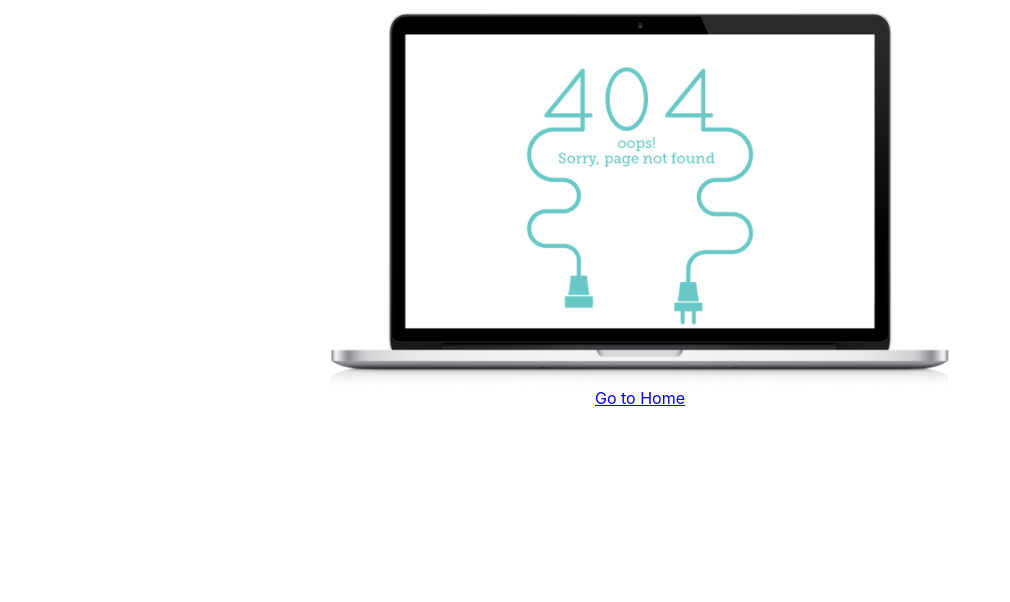
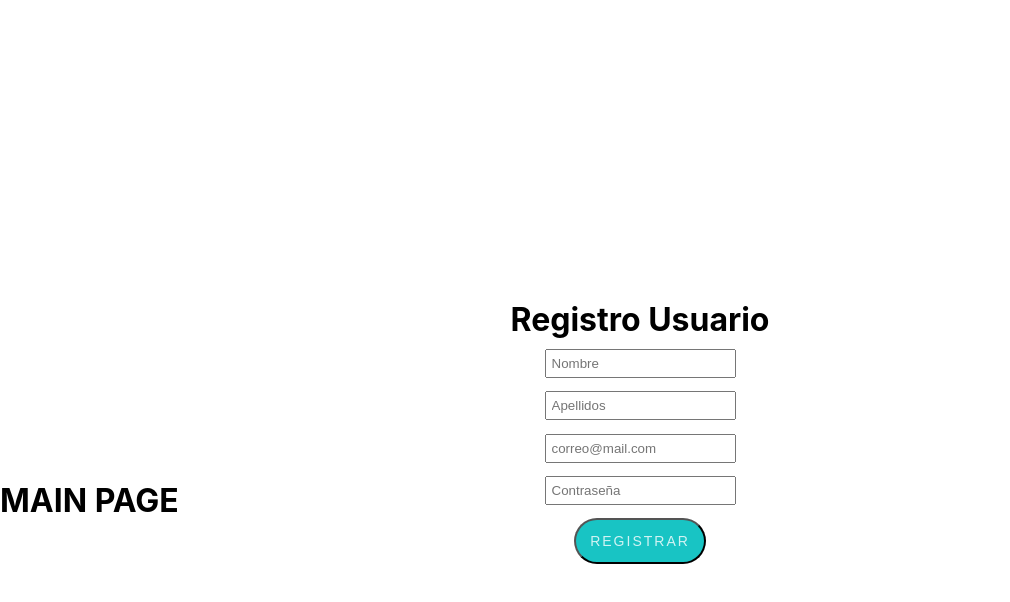
Before and after one commit to jdmejiav/TuPcIdeal, a React (Create React App) app in the folder Frontend/: page /home in a window 1280 px wide. Shown: the top 602 px of the page, without its empty margins (0-1010 px from the left). Built offline with nearby package versions, Linux system fonts and the light colour scheme.

Commit message:
homepage

```diff
--- a/Frontend/src/App.js
+++ b/Frontend/src/App.js
@@ -1,17 +1,22 @@
 
 import React from 'react';
 import Registro from './pages/Registro';
-import Main from './pages/mainpage.jsx'
+import Main from './pages/mainpage.jsx';
 import NotFoundPage from './error/NotFoundPage.jsx';
 import { Route, Switch, BrowserRouter } from 'react-router-dom';
+import Home from './pages/home.jsx';
+
 
 function App() {
   return (
     <BrowserRouter>
       <Switch>
           <Route exact path='/registro' component={Registro} />
+          <Route path="/home" component={Home} />
           <Route exact path='/' component={Main} />
           <Route path="*" component={NotFoundPage} />
+
+
       </Switch>
     </BrowserRouter>
 
--- /dev/null
+++ b/Frontend/src/pages/home.jsx
@@ -0,0 +1,14 @@
+import React, { Component } from 'react'
+import Registro from './Registro'
+
+
+export default class Home extends Component {
+
+   render() {
+       return(
+            <div className="container">
+                <h1>MAIN PAGE</h1>
+                <Registro />
+            </div>
+   )}
+}
--- a/Frontend/src/pages/mainpage.jsx
+++ b/Frontend/src/pages/mainpage.jsx
@@ -2,10 +2,12 @@ import React, { Component } from 'react'
 
 export default class Mainpage extends Component {
 
+
    render() {
        return(
             <div>
-                <h1>MAIN PAGE</h1>
+                <h1>ci wenas</h1>
+
             </div>
    )}
 }
```
Also changed, not shown: 2 other files (tests, documents, lock files or other folders).
